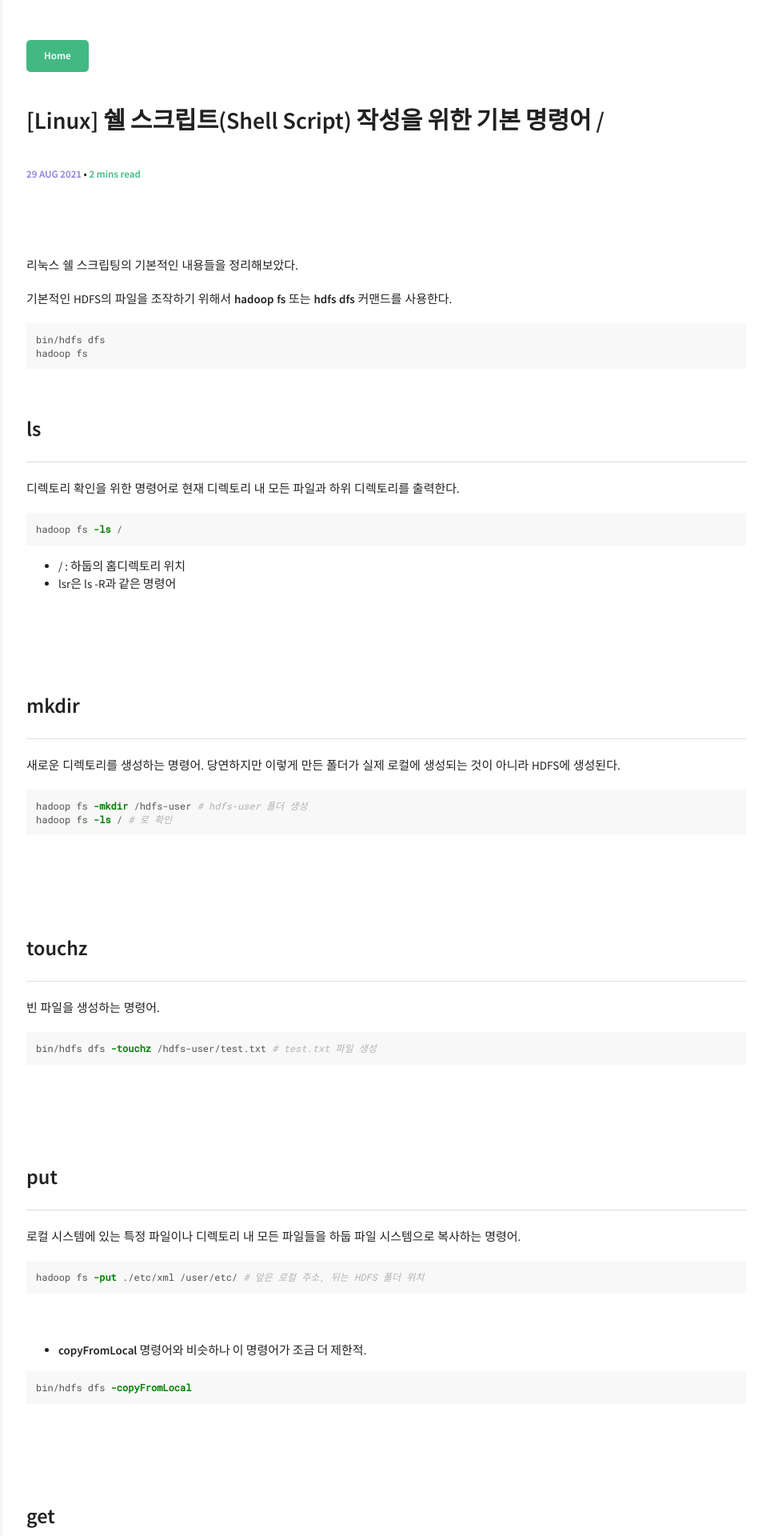
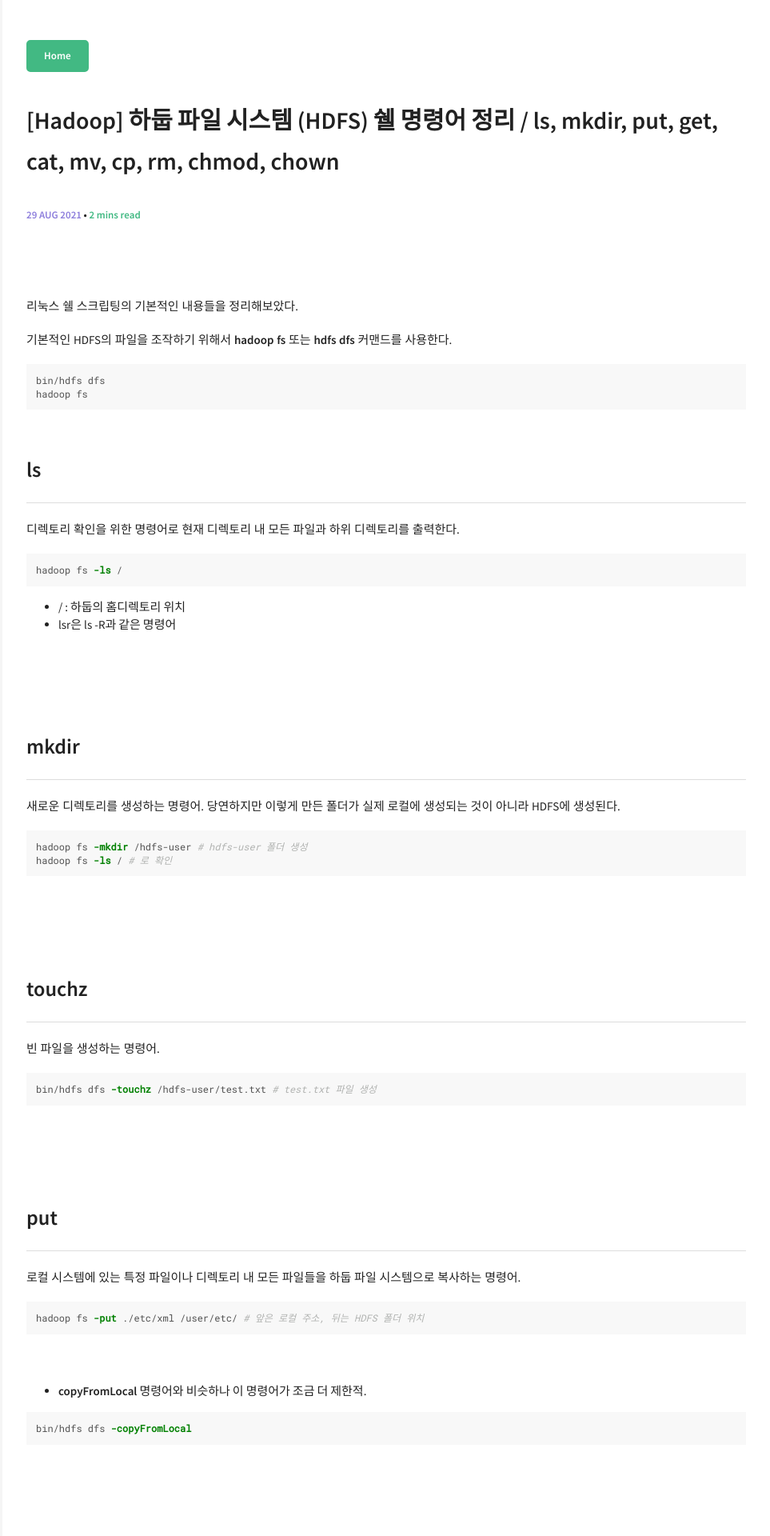
Before and after one commit to givitallugot/givitallugot.github.io, a Jekyll site: the page built from _posts/2021-08-29-Hadoop-preprocessing-fs.md, in a window 1280 px wide. Shown: the top 1920 px of the page at 80% size, without its empty margins (317-1280 px from the left). Built offline with Jekyll 4.4.1, drawn with Linux system fonts in a browser that asks for light colours; comment, search, counter and statistics services are not loaded.

Commit message:
2021-11-18

```diff
--- a/_posts/2021-08-29-Hadoop-preprocessing-fs.md
+++ b/_posts/2021-08-29-Hadoop-preprocessing-fs.md
@@ -1,6 +1,6 @@
 ---
 layout: post
-title:  "[Linux] 쉘 스크립트(Shell Script) 작성을 위한 기본 명령어 / "
+title:  "[Hadoop] 하둡 파일 시스템 (HDFS) 쉘 명령어 정리 / ls, mkdir, put, get, cat, mv, cp, rm, chmod, chown"
 date:   2021-08-28 16:29:26
 categories: [Engineering]
 comments: true
```
